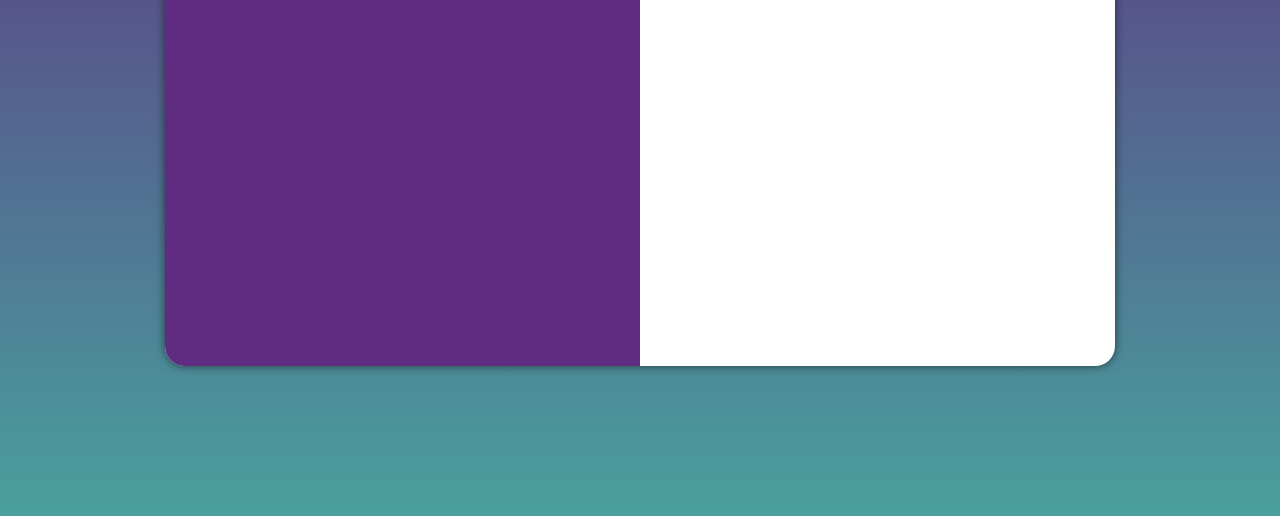
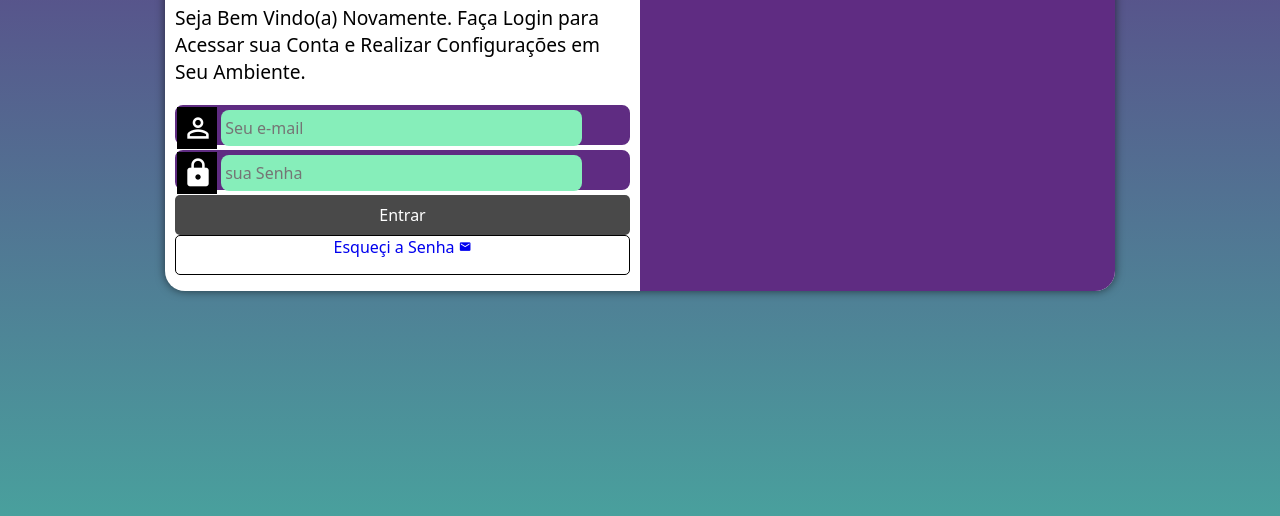
Before and after one commit to TassoFreno/Projeto-login, a plain HTML site: page index.html in a window 1280 px wide. Shown: the part 284-800 px from the top of the page. Drawn offline with Linux system fonts and the light colour scheme.

Commit message:
Finalizacao projeto site login

```diff
--- a/estilos/media-query.css
+++ b/estilos/media-query.css
@@ -7,6 +7,7 @@
     }
     section#login {
         width: 80vw;
+        height: 280px;
 
     }
 
@@ -31,16 +32,24 @@
 
     section#login {
         width: 950px;
+        height: 350px;
     }
 
     section#login > div#imagem {
-        float: left;
+        float: right;
         width: 50%;
         height: 100%;
     }
 
     section#login > div#formulario {
-        float: right;
+        float: left;
         width: 50%;
     }
+    div#formulario > p {
+        font-size:  1.2em;
+    }
+    div#formulario > p {
+        font-size:1.2em;
+        margin: 20px 0px;
+    }
 }
--- a/estilos/style.css
+++ b/estilos/style.css
@@ -31,33 +31,120 @@ section#login {
     position: absolute;
     top: 50%;
     left: 50%;
-    transform: translate(-50%, -50%);
     box-shadow: 0px 0px 10px rgba(0, 0, 0, 0.571);
-
+    overflow: hidden;
     background-color: white;
     width: 250px;
-    height:  500px;
+    height:  515px;
     border-radius: 20px;
-    overflow: hidden;
     transition: width .3s, height .3s;
     transition-timing-function: ease;
+    transform: translate(-50%, -50%);
 
 }
 
 section#login > div#imagem {
     display: block;
     background: #5f2c82 url(../imagens/pexels-antonio-batinić-4164418\ \(1\).jpg) no-repeat;
-
     background-size: cover;
     height: 200px;
 }
 
 section#login > div#formulario {
     display: block;
-
     padding: 10px;
 
 
 
 
 }
+
+div#formulario > h1 {
+    text-align: center;
+    margin-bottom: 10px;
+
+}
+
+div#formulario > p {
+    font-size:  0.8em;
+}
+
+form > div.campo {
+    background-color: #5f2c82;
+    border: 2px solid #5f2c82;
+    width: 100%;
+    display: block;
+    height: 40px;
+    border-radius: 8px;
+    margin: 5px 0px;
+}
+
+
+div.campo > label {
+    display: none;
+}
+
+div.campo > i {
+    color: white;
+    background-color: black;
+    font-size: 2em;
+    width: 40px;
+    padding: 5px;
+
+}
+
+div.campo > input {
+    background-color: #86eeba;
+    font-size: 1em;
+    height: 100%;
+    width: 80%;
+    border: 0px;
+    border-radius: 8px;
+    padding: 4px;
+    transform: translateY(-10px);
+
+
+}
+
+div.campo > input:focus-within {
+    background-color: white;
+    border: none;
+}
+
+form > input[type=submit] {
+    display: block;
+    font-size: 1em;
+    width: 100%;
+    height: 40px;
+    background-color: #494949;
+    color: white;
+    border: none;
+    border-radius: 5px;
+    cursor: pointer;
+
+}
+
+form > input[type=submit]:hover {
+    background-color: #71dda7;
+}
+
+form > a.botao {
+    display: block;
+    text-align: center;
+    font-size: 1em;
+    width: 100%;
+    height: 40px;
+    background-color: white;
+    border: 1px solid black;
+    border-radius: 5px;
+    text-decoration: none;
+
+}
+
+form > a.botao i {
+    font-size: 0.8em;
+}
+
+form > a.botao:hover {
+    background-color: #71dda7;
+}
--- a/index.html
+++ b/index.html
@@ -5,6 +5,7 @@
     <meta http-equiv="X-UA-Compatible" content="IE=edge">
     <meta name="viewport" content="width=device-width, initial-scale=1.0">
     <title>Login</title>
+    <link href="https://fonts.googleapis.com/icon?family=Material+Icons"rel="stylesheet">
     <link rel="stylesheet" href="estilos/style.css">
     <link rel="stylesheet" href="estilos/media-query.css">
 </head>
@@ -20,7 +21,25 @@
         <p>Seja Bem Vindo(a) Novamente. Faça Login
             para Acessar sua Conta e Realizar Configurações em Seu Ambiente.
         </p>
-        <form action="login.php" method="post"></form>
+        <form action="login.php" method="post" autocomplete="on">
+            <div class="campo">
+                <i class="material-icons">perm_identity</i>
+
+                <input type="email" name="login" id="ilogin" placeholder="Seu e-mail" autocomplete="email" required maxlength="30">
+                <label for="ilogin">Login</label>
+
+
+            </div>
+            <div class="campo">
+                <i class="material-icons">lock</i>
+
+                <input type="password" name="senha" id="isenha" placeholder="sua Senha" autocomplete="current-password" required minlength="8" maxlength="20">
+                <label for="isenha">Senha</label>
+
+            </div>
+            <input type="submit" value="Entrar">
+            <a href="esqueci.html" class="botao">Esqueçi a Senha <i class="material-icons">mail</i></a>
+        </form>
 
       </div>
 
```
